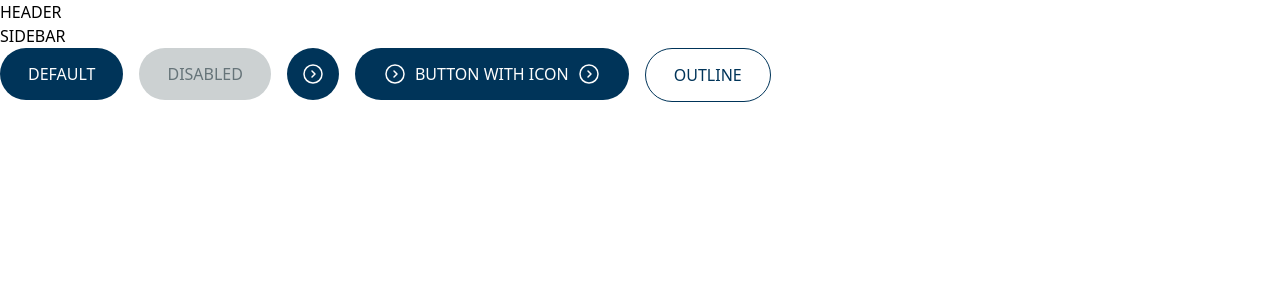
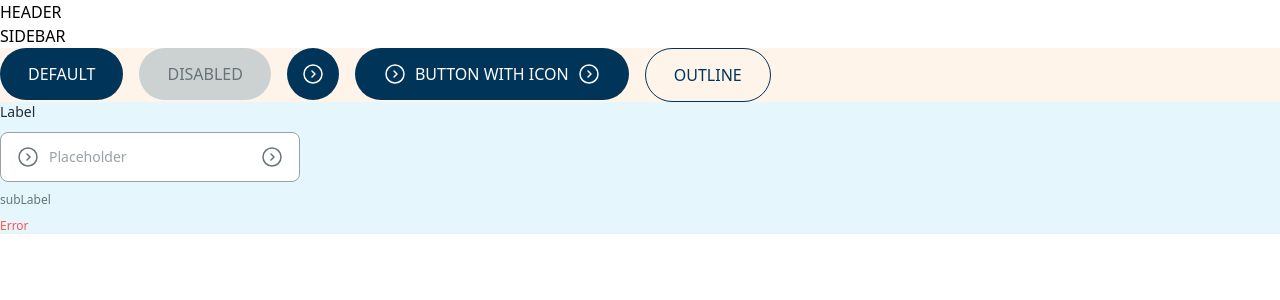
Before and after one commit to tuannguyen151/Monito-Pets-for-Best-, a React (Vite) app: page / in a window 1280 px wide. Shown: the top 300 px of the page. Built offline with nearby package versions, Linux system fonts and the light colour scheme.

Commit message:
feat(atoms): input

```diff
--- /dev/null
+++ b/src/components/atoms/Input.tsx
@@ -0,0 +1,97 @@
+import * as React from 'react'
+
+import { type VariantProps, cva } from 'class-variance-authority'
+
+import { cn } from '@/lib/utils'
+
+const baseClass =
+  'pl-7 pr-7 py-3.5 border border-neutral-40 rounded-lg placeholder:text-neutral-40 focus-visible:ring-1 focus-visible:ring-neutral-60 disabled:cursor-not-allowed disabled:opacity-50 text-neutral-80'
+const defaultVariantClass = ''
+
+const variants = {
+  variant: {
+    default: defaultVariantClass,
+  },
+  isLeftIcon: {
+    true: 'pl-12',
+  },
+  isRightIcon: {
+    true: 'pr-12',
+  },
+}
+
+const inputVariants = cva(baseClass, {
+  variants,
+  defaultVariants: {
+    variant: 'default',
+    isLeftIcon: false,
+    isRightIcon: false,
+  },
+})
+
+export interface InputProps
+  extends React.InputHTMLAttributes<HTMLInputElement>,
+    VariantProps<typeof inputVariants> {
+  label?: React.ReactNode
+  leftIcon?: React.ReactNode
+  rightIcon?: React.ReactNode
+  subLabel?: string
+  assistive?: React.ReactNode
+}
+
+const Input = React.forwardRef<HTMLInputElement, InputProps>(
+  (
+    {
+      className,
+      variant,
+      label,
+      leftIcon,
+      rightIcon,
+      subLabel,
+      assistive,
+      ...props
+    },
+    ref,
+  ) => {
+    return (
+      <div className='flex flex-col gap-y-2.5 text-sm font-medium'>
+        {label && <label className='text-neutral-80'>{label}</label>}
+
+        <div className='relative w-fit text-neutral-60'>
+          {leftIcon && (
+            <div className='absolute left-4 top-1/2 -translate-y-1/2'>
+              {leftIcon}
+            </div>
+          )}
+
+          <input
+            className={cn(
+              inputVariants({
+                variant,
+                className,
+                isLeftIcon: !!leftIcon,
+                isRightIcon: !!rightIcon,
+              }),
+            )}
+            ref={ref}
+            {...props}
+          />
+
+          {rightIcon && (
+            <div className='absolute right-4 top-1/2 -translate-y-1/2'>
+              {rightIcon}
+            </div>
+          )}
+        </div>
+
+        {subLabel && (
+          <p className='text-xs font-normal text-neutral-60'>{subLabel}</p>
+        )}
+        {assistive && <div className='text-xs font-normal'>{assistive}</div>}
+      </div>
+    )
+  },
+)
+Input.displayName = 'Input'
+
+export { Input, inputVariants, variants }
--- a/src/pages/home.page.tsx
+++ b/src/pages/home.page.tsx
@@ -1,7 +1,9 @@
 import { Button } from '@/components/atoms/Button'
+import { Input } from '@/components/atoms/Input'
 import CaretCircleRight from '@/components/atoms/icons/CaretCircleRight'
 
 const Home = () => (
+  <div className='[&>*:nth-child(even)]:bg-state-blue/10 [&>*:nth-child(odd)]:bg-state-orange/10'>
     <div className='flex gap-4'>
       <div>
         <Button>DEFAULT</Button>
@@ -31,6 +33,18 @@ const Home = () => (
         <Button variant='outline'>OUTLINE</Button>
       </div>
     </div>
+
+    <div className='flex gap-4'>
+      <Input
+        label='Label'
+        leftIcon={<CaretCircleRight />}
+        rightIcon={<CaretCircleRight />}
+        subLabel='subLabel'
+        assistive={<h1 className='text-state-pink'>Error</h1>}
+        placeholder='Placeholder'
+      />
+    </div>
+  </div>
 )
 
 export default Home
```
Also changed, not shown: 1 other file (tests, documents, lock files or other folders). Lines whose indentation alone changed are shown as unchanged.
